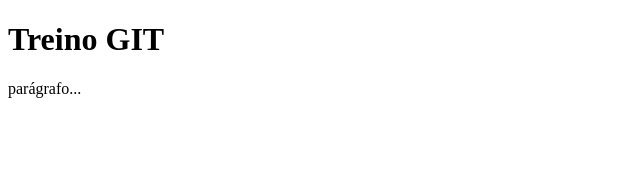
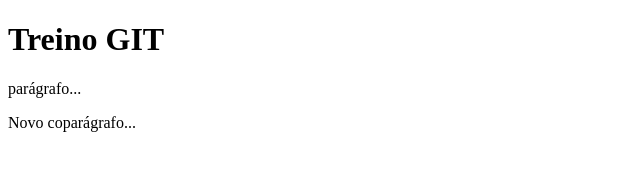
Before and after one commit to Thiago-Espindula/Treinando-Git, a plain HTML site: page index.html in a window 1280 px wide. Shown: the whole page, without its empty margins (0-640 px from the left). Drawn offline with Linux system fonts and the light colour scheme.

Commit message:
novo parágrafo

```diff
--- a/index.html
+++ b/index.html
@@ -9,5 +9,6 @@
 <body>
     <h1>Treino GIT</h1>
     <p>parágrafo...</p>
+    <p>Novo coparágrafo...</p>
 </body>
 </html>
```
